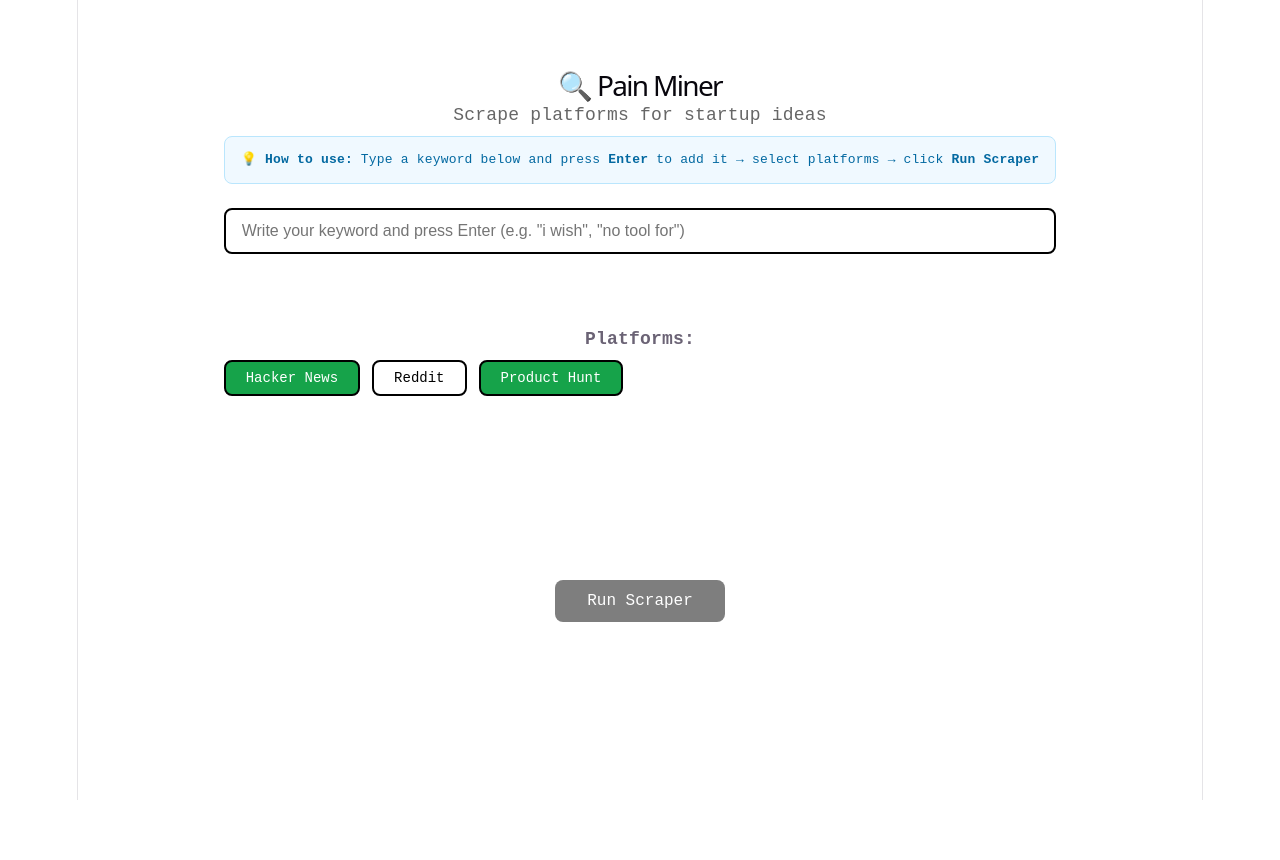
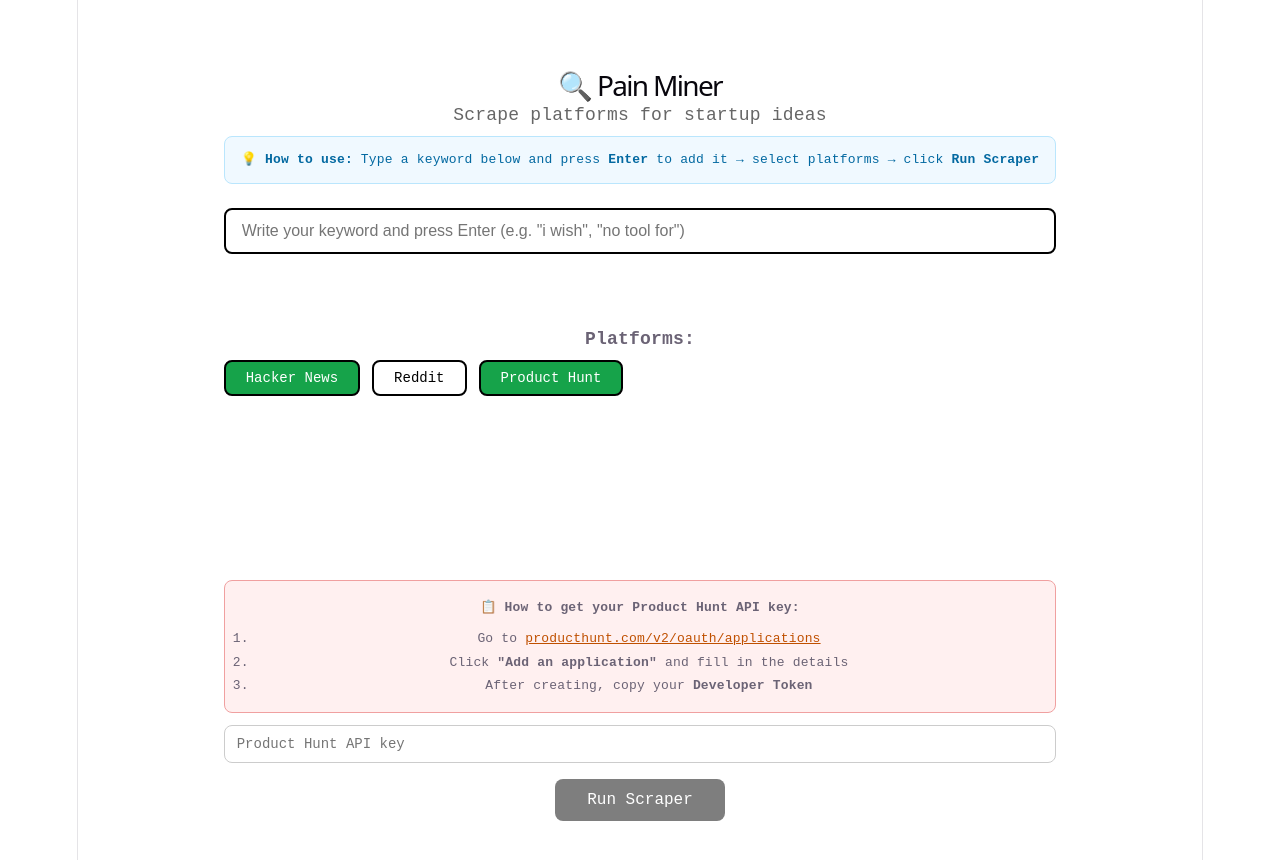
Before and after one commit to khaled-dev123/pain-miner, a React app in the folder frontend/: page / in a window 1280 px wide. Both pictures are taken after a click on the button "Product Hunt". Shown: the top 860 px of the page. Before the commit the page ends 800 px from the top, so only its background shows below. Built offline with nearby package versions, Linux system fonts and the light colour scheme; the HTML template or start-up script is replaced by a standard one.

Commit message:
add Product Hunt API key instructions and input field

```diff
--- a/frontend/src/App.jsx
+++ b/frontend/src/App.jsx
@@ -192,6 +192,33 @@ export default function App() {
         )}
       </div>
 
+      {/* Product Hunt Info Box + API Key */}
+      {platforms.includes("producthunt") && (
+        <div style={{ marginBottom: 16 }}>
+          <div style={{
+            padding: 14, background: "#fff0f0", border: "1px solid #f0a0a0",
+            borderRadius: 8, marginBottom: 12, fontSize: 13
+          }}>
+            <p style={{ fontWeight: "bold", marginBottom: 6 }}>📋 How to get your Product Hunt API key:</p>
+            <ol style={{ margin: 0, paddingLeft: 18, lineHeight: "1.8" }}>
+              <li>Go to <a href="https://www.producthunt.com/v2/oauth/applications" target="_blank" rel="noreferrer" style={{ color: "#c05000" }}>producthunt.com/v2/oauth/applications</a></li>
+              <li>Click <strong>"Add an application"</strong> and fill in the details</li>
+              <li>After creating, copy your <strong>Developer Token</strong></li>
+            </ol>
+          </div>
+          <input
+            placeholder="Product Hunt API key"
+            type="password"
+            value={phApiKey}
+            onChange={e => setPhApiKey(e.target.value)}
+            style={{
+              width: "100%", padding: "10px 12px", border: "1px solid #ccc",
+              borderRadius: 8, fontFamily: "monospace", fontSize: 14, boxSizing: "border-box"
+            }}
+          />
+        </div>
+      )}
+
       {/* Platform warning */}
       {platforms.length === 0 && (
         <p style={{ color: "red", fontSize: 14, marginBottom: 12 }}>Please select at least one platform</p>
```
